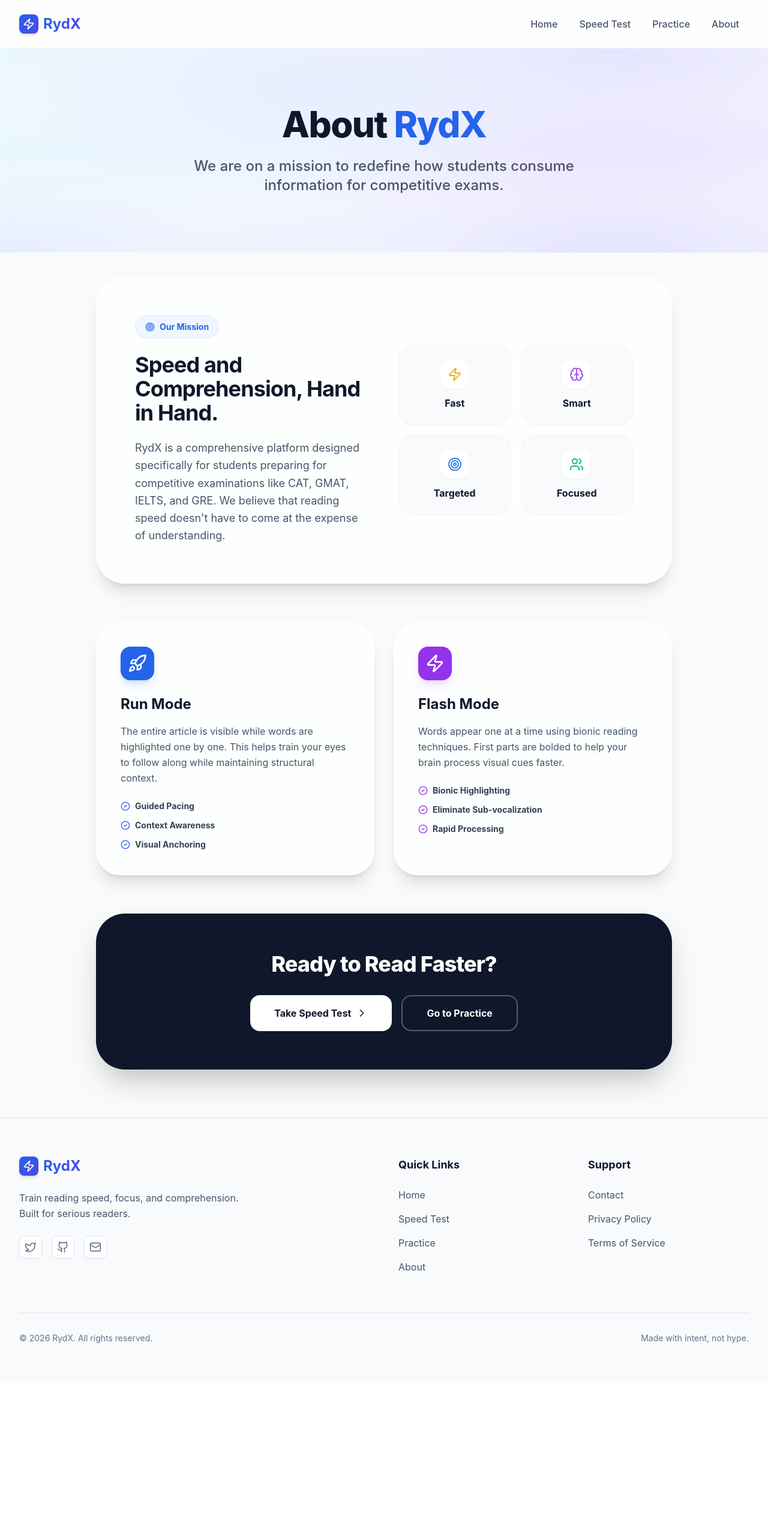
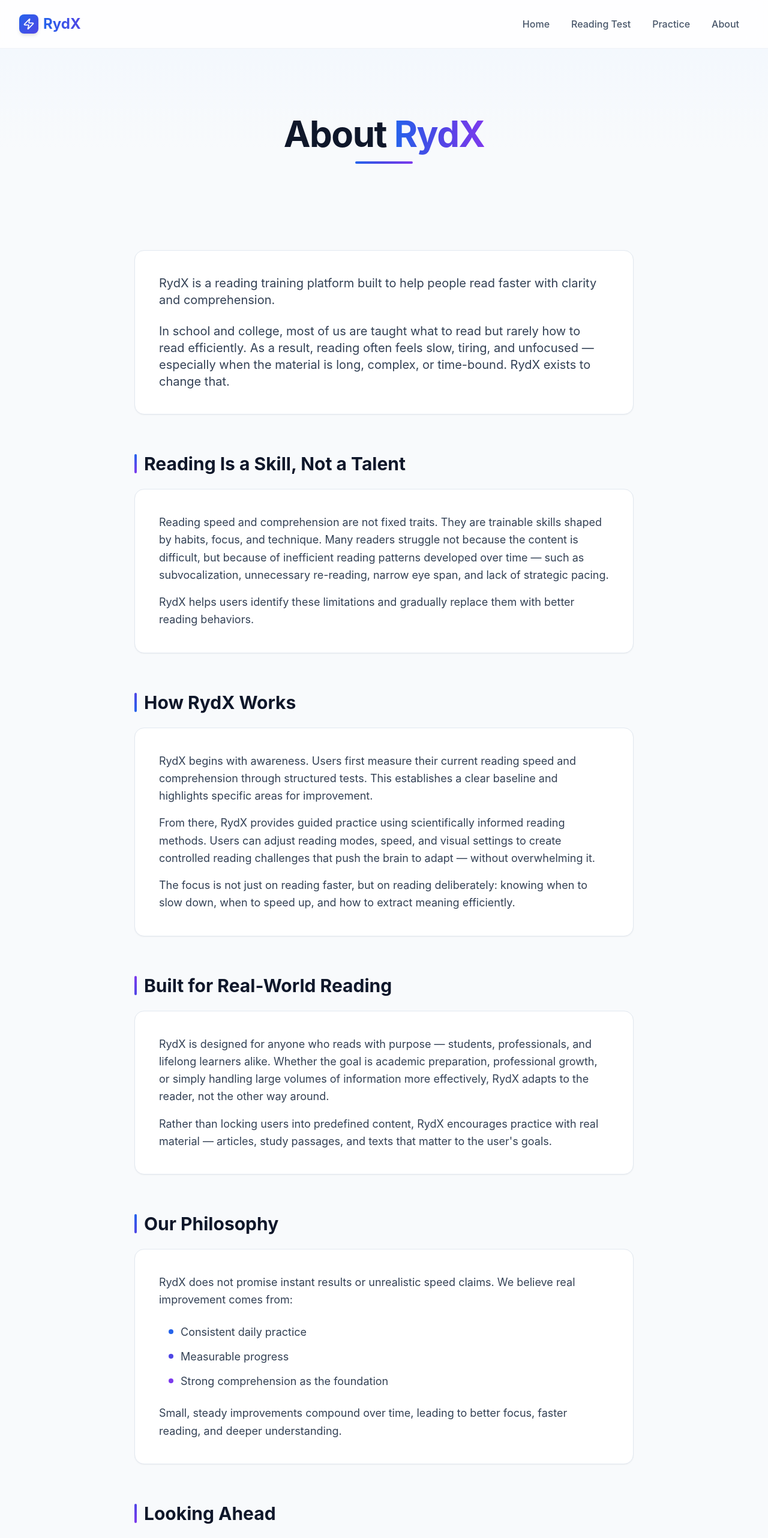
Before and after one commit to abhishekgitte/rydx, a Next.js app: page /about in a window 1280 px wide. Shown: the top 2564 px of the page at 60% size. Before the commit the page ends 2305 px from the top, so only its background shows below. Built offline with nearby package versions, Linux system fonts and the light colour scheme.

Commit message:
home and about done

```diff
--- a/app/about/page.tsx
+++ b/app/about/page.tsx
@@ -1,156 +1,146 @@
-"use client";
-
 import Header from "@/components/Header";
 import Footer from "@/components/Footer";
-import { motion } from "framer-motion";
-import {
-  Zap,
-  Target,
-  Rocket,
-  Users,
-  CheckCircle2,
-  ChevronRight,
-  BookOpen,
-  Brain
-} from "lucide-react";
-import Link from "next/link";
 
 export default function AboutPage() {
-  const containerVariants = {
-    hidden: { opacity: 0 },
-    visible: {
-      opacity: 1,
-      transition: {
-        staggerChildren: 0.15,
-      },
-    },
-  };
-
-  const itemVariants = {
-    hidden: { opacity: 0, y: 20 },
-    visible: {
-      opacity: 1,
-      y: 0,
-      transition: { duration: 0.5 },
-    },
-  };
-
   return (
     <div className="min-h-screen flex flex-col bg-slate-50 dark:bg-slate-950">
       <Header />
 
       <main className="flex-grow">
         {/* Hero Section */}
-        <section className="relative mesh-gradient py-24 overflow-hidden">
-          <div className="absolute inset-0 bg-white/40 dark:bg-slate-950/40 backdrop-blur-[2px]"></div>
-          <div className="max-w-7xl mx-auto px-4 sm:px-6 lg:px-8 relative z-10 text-center">
-            <motion.div
-              initial={{ opacity: 0, y: 30 }}
-              animate={{ opacity: 1, y: 0 }}
-              transition={{ duration: 0.8 }}
-            >
-              <h1 className="text-5xl md:text-6xl font-extrabold text-slate-900 dark:text-white mb-6 tracking-tight">
-                About <span className="text-blue-600">RydX</span>
+        <section className="relative py-20 md:py-28 overflow-hidden">
+          <div className="absolute inset-0 bg-gradient-to-b from-blue-50/50 via-transparent to-transparent dark:from-blue-950/20"></div>
+          <div className="max-w-4xl mx-auto px-4 sm:px-6 lg:px-8 relative z-10">
+            <div className="text-center mb-8">
+              <h1 className="text-4xl md:text-5xl lg:text-6xl font-bold text-slate-900 dark:text-white mb-4 tracking-tight">
+                About <span className="bg-gradient-to-r from-blue-600 via-indigo-600 to-violet-600 dark:from-blue-400 dark:via-indigo-300 dark:to-violet-300 bg-clip-text text-transparent">RydX</span>
               </h1>
-              <p className="text-xl md:text-2xl text-slate-600 dark:text-slate-400 max-w-3xl mx-auto leading-relaxed font-medium">
-                We are on a mission to redefine how students consume information for competitive exams.
-              </p>
-            </motion.div>
+              <div className="w-24 h-1 bg-gradient-to-r from-blue-600 via-indigo-600 to-violet-600 mx-auto rounded-full"></div>
+            </div>
           </div>
         </section>
 
-        <section className="py-20 -mt-10 relative z-20">
-          <div className="max-w-5xl mx-auto px-4 sm:px-6 lg:px-8">
-            <motion.div
-              variants={containerVariants}
-              initial="hidden"
-              whileInView="visible"
-              viewport={{ once: true }}
-              className="space-y-16"
-            >
-              {/* Mission Card */}
-              <motion.div variants={itemVariants} className="glass-card rounded-[3rem] p-10 md:p-16">
-                <div className="flex flex-col md:flex-row gap-12 items-center">
-                  <div className="flex-1 space-y-6">
-                    <div className="inline-flex items-center gap-2 px-4 py-2 rounded-full bg-blue-50 dark:bg-blue-900/30 text-blue-600 dark:text-blue-400 text-sm font-bold border border-blue-100 dark:border-blue-800">
-                      <Target className="w-4 h-4" />
-                      <span>Our Mission</span>
-                    </div>
-                    <h2 className="text-3xl md:text-4xl font-bold text-slate-900 dark:text-white tracking-tight">
-                      Speed and Comprehension, Hand in Hand.
-                    </h2>
-                    <p className="text-lg text-slate-600 dark:text-slate-400 leading-relaxed">
-                      RydX is a comprehensive platform designed specifically for students preparing for competitive examinations like CAT, GMAT, IELTS, and GRE. We believe that reading speed doesn't have to come at the expense of understanding.
+        {/* Content Section */}
+        <section className="pb-20 md:pb-28">
+          <div className="max-w-4xl mx-auto px-4 sm:px-6 lg:px-8">
+            <div className="space-y-16">
+              {/* About RydX */}
+              <div className="bg-white dark:bg-slate-900/60 rounded-2xl p-8 md:p-10 border border-slate-200 dark:border-slate-800 shadow-sm">
+                <p className="text-lg md:text-xl text-slate-700 dark:text-slate-300 leading-relaxed mb-6">
+                  RydX is a reading training platform built to help people read faster with clarity and comprehension.
+                </p>
+                <p className="text-lg md:text-xl text-slate-700 dark:text-slate-300 leading-relaxed">
+                  In school and college, most of us are taught what to read but rarely how to read efficiently. As a result, reading often feels slow, tiring, and unfocused — especially when the material is long, complex, or time-bound. RydX exists to change that.
                 </p>
               </div>
-                  <div className="flex-1 grid grid-cols-2 gap-4">
-                    {[
-                      { icon: <Zap className="text-yellow-500" />, label: "Fast" },
-                      { icon: <Brain className="text-purple-500" />, label: "Smart" },
-                      { icon: <Target className="text-blue-500" />, label: "Targeted" },
-                      { icon: <Users className="text-emerald-500" />, label: "Focused" },
-                    ].map((item, i) => (
-                      <div key={i} className="p-6 bg-slate-50 dark:bg-slate-900/50 rounded-3xl border border-slate-100 dark:border-slate-800 flex flex-col items-center gap-3">
-                        <div className="p-3 bg-white dark:bg-slate-800 rounded-2xl shadow-sm">{item.icon}</div>
-                        <span className="font-bold text-slate-900 dark:text-white">{item.label}</span>
+
+              {/* Reading Is a Skill, Not a Talent */}
+              <div>
+                <div className="flex items-center gap-3 mb-6">
+                  <div className="w-1 h-8 bg-gradient-to-b from-blue-600 to-violet-600 rounded-full"></div>
+                  <h2 className="text-2xl md:text-3xl font-bold text-slate-900 dark:text-white">
+                    Reading Is a Skill, Not a Talent
+                  </h2>
                 </div>
-                    ))}
+                <div className="bg-white dark:bg-slate-900/60 rounded-2xl p-8 md:p-10 border border-slate-200 dark:border-slate-800 shadow-sm">
+                  <p className="text-lg text-slate-700 dark:text-slate-300 leading-relaxed mb-4">
+                    Reading speed and comprehension are not fixed traits. They are trainable skills shaped by habits, focus, and technique. Many readers struggle not because the content is difficult, but because of inefficient reading patterns developed over time — such as subvocalization, unnecessary re-reading, narrow eye span, and lack of strategic pacing.
+                  </p>
+                  <p className="text-lg text-slate-700 dark:text-slate-300 leading-relaxed">
+                    RydX helps users identify these limitations and gradually replace them with better reading behaviors.
+                  </p>
                 </div>
               </div>
-              </motion.div>
 
-              {/* Modes Section */}
-              <div className="grid grid-cols-1 md:grid-cols-2 gap-8">
-                <motion.div variants={itemVariants} className="glass-card rounded-[2.5rem] p-10">
-                  <div className="w-14 h-14 bg-blue-600 rounded-2xl flex items-center justify-center mb-6 shadow-lg shadow-blue-500/20">
-                    <Rocket className="w-8 h-8 text-white" />
+              {/* How RydX Works */}
+              <div>
+                <div className="flex items-center gap-3 mb-6">
+                  <div className="w-1 h-8 bg-gradient-to-b from-indigo-600 to-blue-600 rounded-full"></div>
+                  <h2 className="text-2xl md:text-3xl font-bold text-slate-900 dark:text-white">
+                    How RydX Works
+                  </h2>
                 </div>
-                  <h3 className="text-2xl font-bold text-slate-900 dark:text-white mb-4 text-balance">Run Mode</h3>
-                  <p className="text-slate-600 dark:text-slate-400 leading-relaxed mb-6">
-                    The entire article is visible while words are highlighted one by one. This helps train your eyes to follow along while maintaining structural context.
+                <div className="bg-white dark:bg-slate-900/60 rounded-2xl p-8 md:p-10 border border-slate-200 dark:border-slate-800 shadow-sm">
+                  <p className="text-lg text-slate-700 dark:text-slate-300 leading-relaxed mb-4">
+                    RydX begins with awareness. Users first measure their current reading speed and comprehension through structured tests. This establishes a clear baseline and highlights specific areas for improvement.
                   </p>
-                  <ul className="space-y-3">
-                    {["Guided Pacing", "Context Awareness", "Visual Anchoring"].map((feature) => (
-                      <li key={feature} className="flex items-center gap-2 text-sm font-bold text-slate-700 dark:text-slate-300">
-                        <CheckCircle2 className="w-4 h-4 text-blue-600" /> {feature}
-                      </li>
-                    ))}
-                  </ul>
-                </motion.div>
-
-                <motion.div variants={itemVariants} className="glass-card rounded-[2.5rem] p-10">
-                  <div className="w-14 h-14 bg-purple-600 rounded-2xl flex items-center justify-center mb-6 shadow-lg shadow-purple-500/20">
-                    <Zap className="w-8 h-8 text-white" />
+                  <p className="text-lg text-slate-700 dark:text-slate-300 leading-relaxed mb-4">
+                    From there, RydX provides guided practice using scientifically informed reading methods. Users can adjust reading modes, speed, and visual settings to create controlled reading challenges that push the brain to adapt — without overwhelming it.
+                  </p>
+                  <p className="text-lg text-slate-700 dark:text-slate-300 leading-relaxed">
+                    The focus is not just on reading faster, but on reading deliberately: knowing when to slow down, when to speed up, and how to extract meaning efficiently.
+                  </p>
                 </div>
-                  <h3 className="text-2xl font-bold text-slate-900 dark:text-white mb-4 text-balance">Flash Mode</h3>
-                  <p className="text-slate-600 dark:text-slate-400 leading-relaxed mb-6">
-                    Words appear one at a time using bionic reading techniques. First parts are bolded to help your brain process visual cues faster.
-                  </p>
-                  <ul className="space-y-3">
-                    {["Bionic Highlighting", "Eliminate Sub-vocalization", "Rapid Processing"].map((feature) => (
-                      <li key={feature} className="flex items-center gap-2 text-sm font-bold text-slate-700 dark:text-slate-300">
-                        <CheckCircle2 className="w-4 h-4 text-purple-600" /> {feature}
-                      </li>
-                    ))}
-                  </ul>
-                </motion.div>
               </div>
 
-              {/* Call to Action */}
-              <motion.div variants={itemVariants} className="bg-slate-900 dark:bg-blue-600 rounded-[3rem] p-12 md:p-16 text-center shadow-2xl">
-                <h2 className="text-3xl md:text-4xl font-extrabold text-white mb-8 tracking-tight">
-                  Ready to Read Faster?
+              {/* Built for Real-World Reading */}
+              <div>
+                <div className="flex items-center gap-3 mb-6">
+                  <div className="w-1 h-8 bg-gradient-to-b from-violet-600 to-indigo-600 rounded-full"></div>
+                  <h2 className="text-2xl md:text-3xl font-bold text-slate-900 dark:text-white">
+                    Built for Real-World Reading
                   </h2>
-                <div className="flex flex-col sm:flex-row gap-4 justify-center">
-                  <Link href="/test" className="px-10 py-4 bg-white text-slate-900 dark:text-blue-600 rounded-2xl font-bold hover:bg-slate-50 transition-all flex items-center justify-center gap-2">
-                    Take Speed Test <ChevronRight className="w-5 h-5" />
-                  </Link>
-                  <Link href="/practice" className="px-10 py-4 bg-transparent border-2 border-white/30 text-white rounded-2xl font-bold hover:bg-white/10 transition-all">
-                    Go to Practice
-                  </Link>
                 </div>
-              </motion.div>
-            </motion.div>
+                <div className="bg-white dark:bg-slate-900/60 rounded-2xl p-8 md:p-10 border border-slate-200 dark:border-slate-800 shadow-sm">
+                  <p className="text-lg text-slate-700 dark:text-slate-300 leading-relaxed mb-4">
+                    RydX is designed for anyone who reads with purpose — students, professionals, and lifelong learners alike. Whether the goal is academic preparation, professional growth, or simply handling large volumes of information more effectively, RydX adapts to the reader, not the other way around.
+                  </p>
+                  <p className="text-lg text-slate-700 dark:text-slate-300 leading-relaxed">
+                    Rather than locking users into predefined content, RydX encourages practice with real material — articles, study passages, and texts that matter to the user's goals.
+                  </p>
+                </div>
+              </div>
+
+              {/* Our Philosophy */}
+              <div>
+                <div className="flex items-center gap-3 mb-6">
+                  <div className="w-1 h-8 bg-gradient-to-b from-blue-600 to-indigo-600 rounded-full"></div>
+                  <h2 className="text-2xl md:text-3xl font-bold text-slate-900 dark:text-white">
+                    Our Philosophy
+                  </h2>
+                </div>
+                <div className="bg-white dark:bg-slate-900/60 rounded-2xl p-8 md:p-10 border border-slate-200 dark:border-slate-800 shadow-sm">
+                  <p className="text-lg text-slate-700 dark:text-slate-300 leading-relaxed mb-6">
+                    RydX does not promise instant results or unrealistic speed claims. We believe real improvement comes from:
+                  </p>
+                  <ul className="space-y-3 mb-6 ml-4">
+                    <li className="flex items-start gap-3 text-lg text-slate-700 dark:text-slate-300">
+                      <span className="flex-shrink-0 w-2 h-2 rounded-full bg-blue-600 mt-2.5"></span>
+                      <span className="leading-relaxed">Consistent daily practice</span>
+                    </li>
+                    <li className="flex items-start gap-3 text-lg text-slate-700 dark:text-slate-300">
+                      <span className="flex-shrink-0 w-2 h-2 rounded-full bg-indigo-600 mt-2.5"></span>
+                      <span className="leading-relaxed">Measurable progress</span>
+                    </li>
+                    <li className="flex items-start gap-3 text-lg text-slate-700 dark:text-slate-300">
+                      <span className="flex-shrink-0 w-2 h-2 rounded-full bg-violet-600 mt-2.5"></span>
+                      <span className="leading-relaxed">Strong comprehension as the foundation</span>
+                    </li>
+                  </ul>
+                  <p className="text-lg text-slate-700 dark:text-slate-300 leading-relaxed">
+                    Small, steady improvements compound over time, leading to better focus, faster reading, and deeper understanding.
+                  </p>
+                </div>
+              </div>
+
+              {/* Looking Ahead */}
+              <div>
+                <div className="flex items-center gap-3 mb-6">
+                  <div className="w-1 h-8 bg-gradient-to-b from-indigo-600 to-violet-600 rounded-full"></div>
+                  <h2 className="text-2xl md:text-3xl font-bold text-slate-900 dark:text-white">
+                    Looking Ahead
+                  </h2>
+                </div>
+                <div className="bg-gradient-to-br from-blue-50/50 to-indigo-50/50 dark:from-blue-950/30 dark:to-indigo-950/30 rounded-2xl p-8 md:p-10 border border-blue-200/60 dark:border-blue-800/40 shadow-sm">
+                  <p className="text-lg text-slate-700 dark:text-slate-300 leading-relaxed mb-6">
+                    RydX is being built as a long-term reading training ecosystem, with tools for assessment, practice, progress tracking, and personalized learning. As the platform evolves, our core mission remains unchanged:
+                  </p>
+                  <p className="text-xl md:text-2xl text-slate-900 dark:text-white leading-relaxed font-semibold text-center py-4 px-6 bg-white/60 dark:bg-slate-900/60 rounded-xl border border-slate-200 dark:border-slate-700">
+                    To help people read faster by helping them read better.
+                  </p>
+                </div>
+              </div>
+            </div>
           </div>
         </section>
       </main>
--- a/app/test/page.tsx
+++ b/app/test/page.tsx
@@ -178,7 +178,7 @@ export default function TestPage() {
         <div className="bg-white rounded-2xl shadow-[0_4px_20px_-4px_rgba(0,0,0,0.1)] border border-slate-200/50 overflow-hidden">
           <div className="px-6 sm:px-10 pt-10 pb-8 border-b border-slate-100">
             <h1 className="text-3xl sm:text-4xl font-extrabold text-slate-900 tracking-tight mb-2">
-              Reading Speed Test
+              Reading Test
             </h1>
           </div>
 
@@ -191,7 +191,7 @@ export default function TestPage() {
                   </svg>
                 </div>
                 <h2 className="text-2xl sm:text-4xl font-extrabold text-slate-900 mb-6 tracking-tight">
-                  Ready to Test Your Speed?
+                  Ready to Take the Reading Test?
                 </h2>
 
                 <div className="max-w-2xl mx-auto mb-10">
--- a/components/Footer.tsx
+++ b/components/Footer.tsx
@@ -9,7 +9,7 @@ export default function Footer() {
       title: "Quick Links",
       links: [
         { name: "Home", href: "/" },
-        { name: "Speed Test", href: "/test" },
+        { name: "Reading Test", href: "/test" },
         { name: "Practice", href: "/practice" },
         { name: "About", href: "/about" },
       ],
--- a/components/Header.tsx
+++ b/components/Header.tsx
@@ -19,7 +19,7 @@ export default function Header() {
 
   const navLinks = [
     { name: "Home", href: "/", icon: <Home className="w-5 h-5" /> },
-    { name: "Speed Test", href: "/test", icon: <Clock className="w-5 h-5" /> },
+    { name: "Reading Test", href: "/test", icon: <Clock className="w-5 h-5" /> },
     { name: "Practice", href: "/practice", icon: <BookOpen className="w-5 h-5" /> },
     { name: "About", href: "/about", icon: <Info className="w-5 h-5" /> },
   ];
@@ -96,15 +96,6 @@ export default function Header() {
                     {link.name}
                   </Link>
                 ))}
-                <div className="pt-2">
-                  <Link
-                    href="/test"
-                    className="flex items-center justify-center w-full px-4 py-4 bg-blue-600 text-white rounded-xl font-bold shadow-lg shadow-blue-500/30"
-                    onClick={() => setIsMenuOpen(false)}
-                  >
-                    Start Test Now
-                  </Link>
-                </div>
               </div>
             </motion.div>
           )}
```
Also changed, not shown: app/page.tsx (+15 -15 lines), 1 other file (tests, documents, lock files or other folders). Lines whose indentation alone changed are shown as unchanged.
